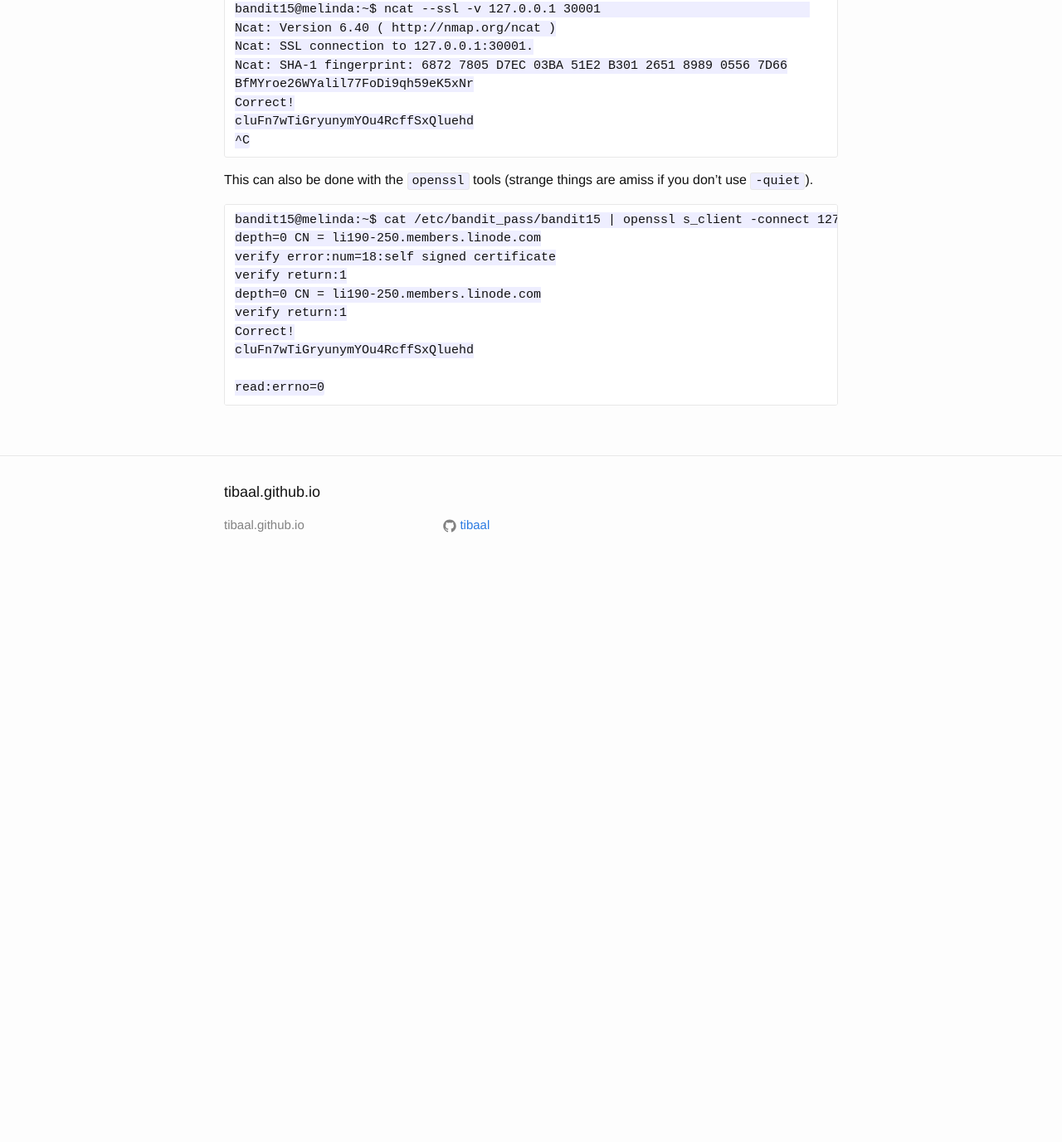
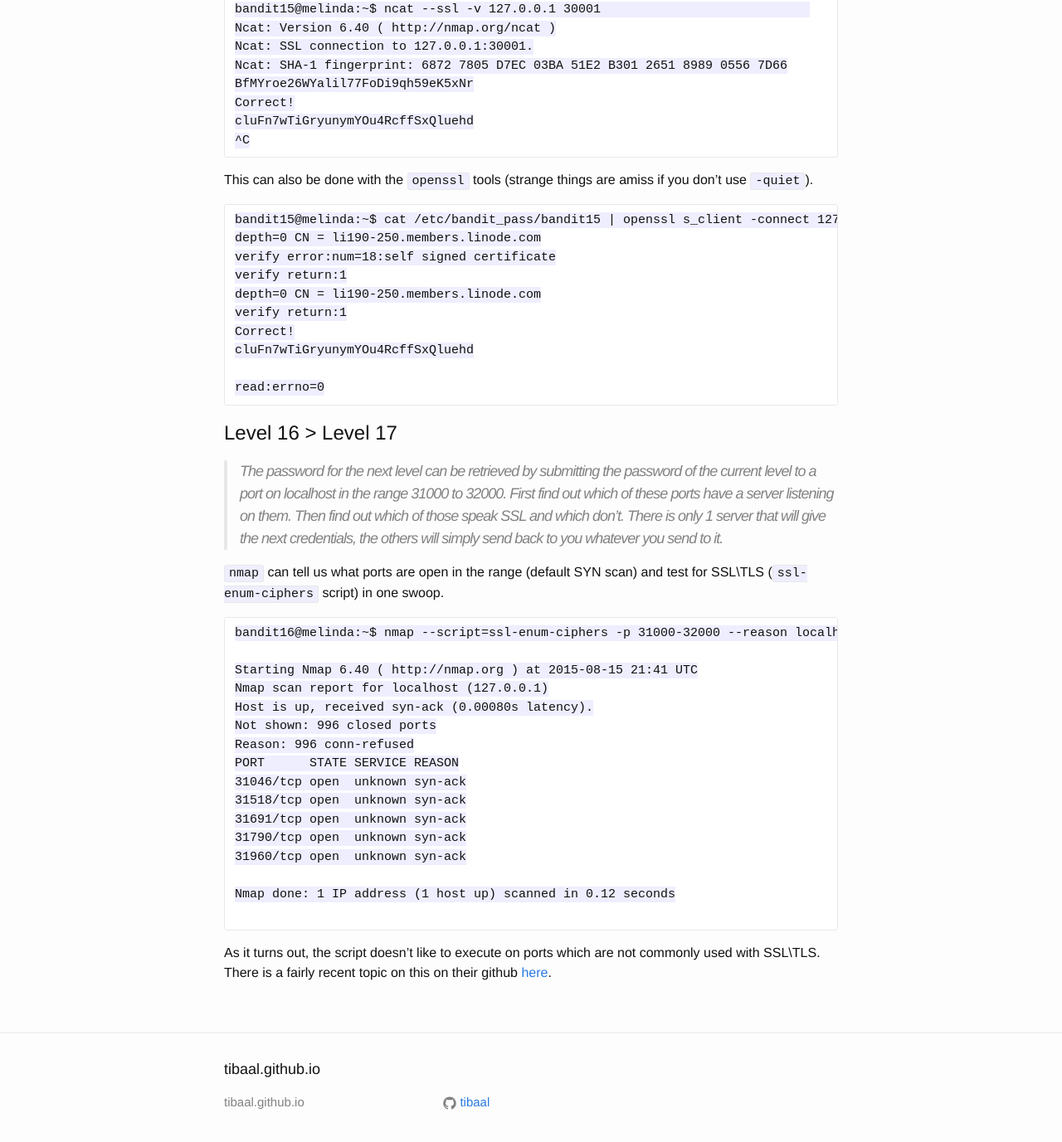
Before and after one commit to n0j/n0j.github.io, a Jekyll site: the page built from _posts/2015-08-14-otw-bandit.md, in a window 1280 px wide and 1400 px high, scrolled down 12046 px. Shown: the top 1377 px of the window at 83% size. Built offline with Jekyll 4.4.1, drawn with Linux system fonts in a browser that asks for light colours; Markdown is read by kramdown in place of the engine named in the settings; before the commit the page ends 12750 px from its top, so only the background shows below that.

Commit message:
OTW bandit update

````diff
--- a/_posts/2015-08-14-otw-bandit.md
+++ b/_posts/2015-08-14-otw-bandit.md
@@ -567,3 +567,30 @@ cluFn7wTiGryunymYOu4RcffSxQluehd
 
 read:errno=0
 ```
+
+# Level 16 > Level 17
+
+> The password for the next level can be retrieved by submitting the password of the current level to a port on localhost in the range 31000 to 32000. First find out which of these ports have a server listening on them. Then find out which of those speak SSL and which don’t. There is only 1 server that will give the next credentials, the others will simply send back to you whatever you send to it.
+
+`nmap` can tell us what ports are open in the range (default SYN scan) and test for SSL\TLS (`ssl-enum-ciphers` script) in one swoop.
+
+```
+bandit16@melinda:~$ nmap --script=ssl-enum-ciphers -p 31000-32000 --reason localhost
+
+Starting Nmap 6.40 ( http://nmap.org ) at 2015-08-15 21:41 UTC
+Nmap scan report for localhost (127.0.0.1)
+Host is up, received syn-ack (0.00080s latency).
+Not shown: 996 closed ports
+Reason: 996 conn-refused
+PORT      STATE SERVICE REASON
+31046/tcp open  unknown syn-ack
+31518/tcp open  unknown syn-ack
+31691/tcp open  unknown syn-ack
+31790/tcp open  unknown syn-ack
+31960/tcp open  unknown syn-ack
+
+Nmap done: 1 IP address (1 host up) scanned in 0.12 seconds
+
+```
+
+As it turns out, the script doesn't like to execute on ports which are not commonly used with SSL\TLS.  There is a fairly recent topic on this on their github [here](https://github.com/nmap/nmap/issues/168).
````
